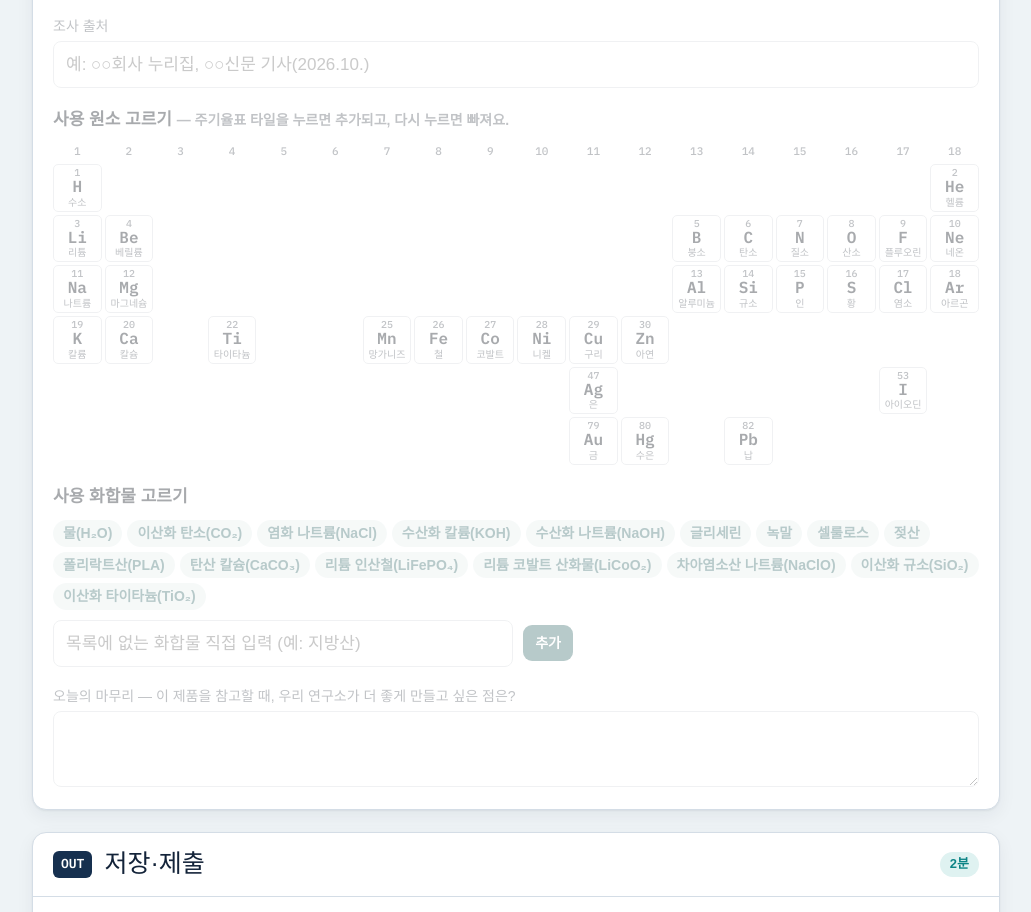
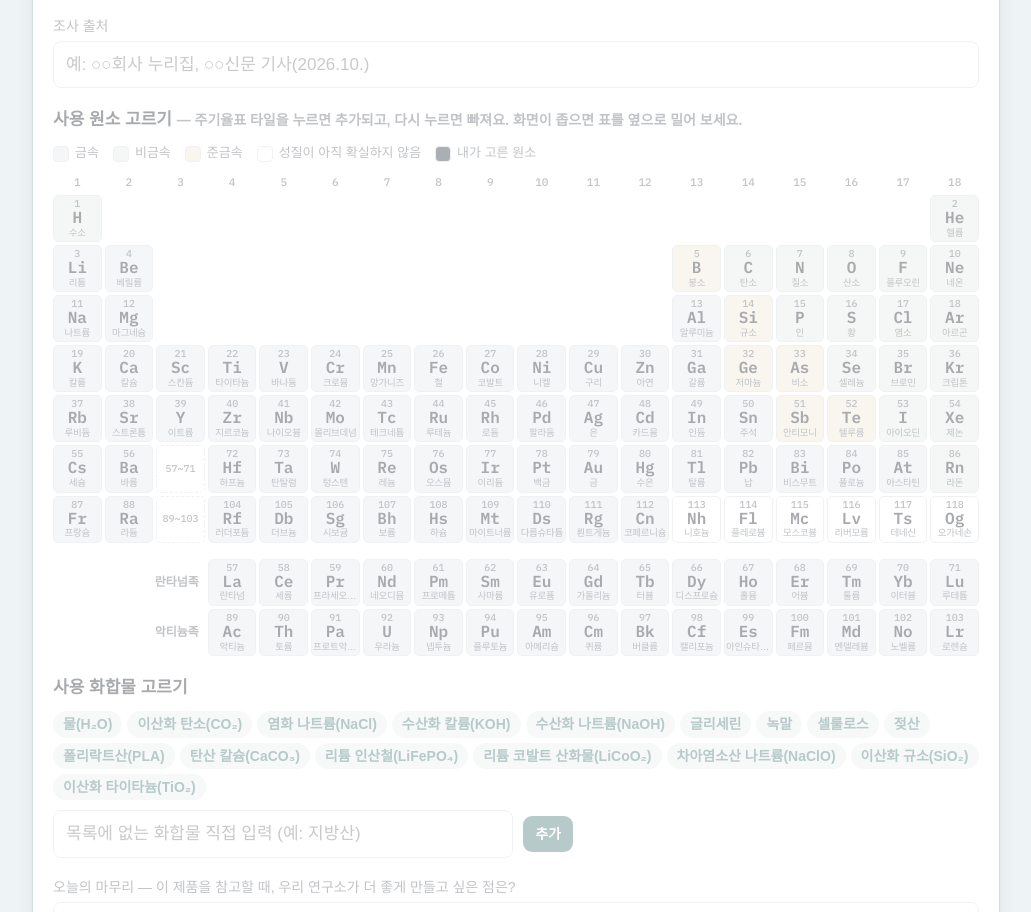
Before and after one commit to wyj828989-alt/element-lab, a plain HTML site: page index.html in a window 1280 px wide. Shown: the part 7581-8493 px from the top of the page, without its empty margins (124-1155 px from the left). Drawn offline with nearby package versions, Linux system fonts and the light colour scheme; a web font is replaced by a local one.

Commit message:
Add files via upload

```diff
--- a/index.html
+++ b/index.html
@@ -15,6 +15,7 @@
   --accent:#0d8486; --accent-ink:#ffffff; --accent-soft:#dff2f1; --navy:#16304f; --navy-ink:#ffffff;
   --signal:#c98a00; --signal-soft:#fff3d6; --ok:#1f8a4c; --ok-soft:#e1f4e8; --bad:#c23b3b; --bad-soft:#fbe6e6;
   --tile:#16304f; --tile-ink:#ffffff; --shadow:0 1px 2px rgba(19,35,57,.06),0 6px 18px rgba(19,35,57,.06);
+  --k-metal:#dfe9f7; --k-nonmetal:#d8f0df; --k-metalloid:#fae8c2;
   --paper:#ffffff; --paper-ink:#1b2430; --paper-line:#c9d3dc; --paper-accent:#0d6f71;
   --f-display:"Do Hyeon","IBM Plex Sans KR","Noto Sans KR","Malgun Gothic",sans-serif;
   --f-body:"IBM Plex Sans KR","Noto Sans KR","Malgun Gothic","Apple SD Gothic Neo",sans-serif;
@@ -24,12 +25,12 @@
   --bg:#0c1420; --surface:#132033; --surface-2:#0f1a2a; --ink:#e4ecf4; --muted:#9aabbf; --line:#28394f;
   --accent:#3cc2c0; --accent-ink:#06201f; --accent-soft:#123a3c; --navy:#1c3a5e; --navy-ink:#ffffff;
   --signal:#f0b93a; --signal-soft:#3a2f12; --ok:#4cc27d; --ok-soft:#163323; --bad:#ef6b6b; --bad-soft:#3a1a1c;
-  --tile:#2a4d78; --tile-ink:#ffffff; --shadow:0 1px 2px rgba(0,0,0,.3),0 6px 18px rgba(0,0,0,.25); color-scheme:dark;}}
+  --tile:#2a4d78; --tile-ink:#ffffff; --k-metal:#17283f; --k-nonmetal:#15302a; --k-metalloid:#33291a; --shadow:0 1px 2px rgba(0,0,0,.3),0 6px 18px rgba(0,0,0,.25); color-scheme:dark;}}
 :root[data-theme="dark"]{
   --bg:#0c1420; --surface:#132033; --surface-2:#0f1a2a; --ink:#e4ecf4; --muted:#9aabbf; --line:#28394f;
   --accent:#3cc2c0; --accent-ink:#06201f; --accent-soft:#123a3c; --navy:#1c3a5e; --navy-ink:#ffffff;
   --signal:#f0b93a; --signal-soft:#3a2f12; --ok:#4cc27d; --ok-soft:#163323; --bad:#ef6b6b; --bad-soft:#3a1a1c;
-  --tile:#2a4d78; --tile-ink:#ffffff; --shadow:0 1px 2px rgba(0,0,0,.3),0 6px 18px rgba(0,0,0,.25); color-scheme:dark;}
+  --tile:#2a4d78; --tile-ink:#ffffff; --k-metal:#17283f; --k-nonmetal:#15302a; --k-metalloid:#33291a; --shadow:0 1px 2px rgba(0,0,0,.3),0 6px 18px rgba(0,0,0,.25); color-scheme:dark;}
 *{box-sizing:border-box}
 [hidden]{display:none!important}
 body{background:var(--bg);color:var(--ink);font-family:var(--f-body);font-size:17px;line-height:1.6;}
@@ -210,13 +211,21 @@ input:focus,select:focus,textarea:focus{border-color:var(--accent);outline:none}
 .chips{display:flex;flex-wrap:wrap;gap:5px;min-height:30px}
 .chip{background:var(--accent-soft);color:var(--accent);border-radius:999px;padding:2px 10px;font-size:14px;font-weight:600;border:0;cursor:pointer}
 .chip.on{background:var(--accent);color:var(--accent-ink)}
-.ptable{display:grid;grid-template-columns:repeat(18,minmax(36px,1fr));gap:3px;min-width:690px}
-.el{border:1.5px solid var(--line);background:var(--surface);border-radius:5px;padding:2px 0 3px;text-align:center;cursor:pointer;line-height:1.1;min-height:44px}
+.ptable{display:grid;grid-template-columns:repeat(18,minmax(44px,1fr));grid-template-rows:auto repeat(7,auto) 10px auto auto;gap:3px;min-width:860px}
+.el{border:1.5px solid var(--line);background:var(--surface);border-radius:5px;padding:2px 1px 3px;text-align:center;cursor:pointer;line-height:1.1;min-height:46px;min-width:0;overflow:hidden}
+.el.k-metal{background:var(--k-metal)}
+.el.k-nonmetal{background:var(--k-nonmetal)}
+.el.k-metalloid{background:var(--k-metalloid)}
 .el em{display:block;font-style:normal;font-size:10px;color:var(--muted);font-family:var(--f-mono)}
 .el b{font-family:var(--f-mono);font-size:16px}
-.el small{display:block;font-size:10px;color:var(--muted)}
-.el.on{background:var(--tile);border-color:var(--tile)}
+.el small{display:block;font-size:9.5px;color:var(--muted);white-space:nowrap;overflow:hidden;text-overflow:ellipsis;letter-spacing:-.03em}
+.el.on{background:var(--tile);border-color:var(--tile);box-shadow:0 0 0 2px var(--signal)}
 .el.on b,.el.on em,.el.on small{color:var(--tile-ink)}
+.fslot{border:1.5px dashed var(--line);border-radius:5px;font-family:var(--f-mono);font-size:10px;color:var(--muted);display:flex;align-items:center;justify-content:center;text-align:center}
+.flabel{font-size:12px;color:var(--muted);display:flex;align-items:center;justify-content:flex-end;padding-right:6px;font-weight:600}
+.legend{display:flex;gap:14px;flex-wrap:wrap;font-size:13px;color:var(--muted)}
+.legend span{display:inline-flex;align-items:center;gap:6px}
+.legend i{width:16px;height:16px;border-radius:4px;border:1.5px solid var(--line);display:inline-block}
 .glabel{font-family:var(--f-mono);font-size:11px;color:var(--muted);text-align:center;align-self:end}
 
 /* report */
@@ -544,7 +553,8 @@ input:focus,select:focus,textarea:focus{border-color:var(--accent);outline:none}
       </div>
       <label class="f">조사 출처<input id="rd-src" type="text" data-bind="rd.src" placeholder="예: ○○회사 누리집, ○○신문 기사(2026.10.)"></label>
       <div class="q">
-        <div class="qt">사용 원소 고르기 <span class="note">— 주기율표 타일을 누르면 추가되고, 다시 누르면 빠져요.</span></div>
+        <div class="qt">사용 원소 고르기 <span class="note">— 주기율표 타일을 누르면 추가되고, 다시 누르면 빠져요. 화면이 좁으면 표를 옆으로 밀어 보세요.</span></div>
+        <div class="legend"><span><i style="background:var(--k-metal)"></i>금속</span><span><i style="background:var(--k-nonmetal)"></i>비금속</span><span><i style="background:var(--k-metalloid)"></i>준금속</span><span><i style="background:var(--surface)"></i>성질이 아직 확실하지 않음</span><span><i style="background:var(--tile)"></i>내가 고른 원소</span></div>
         <div class="tablewrap"><div class="ptable" id="ptable"></div></div>
       </div>
       <div class="q">
@@ -619,16 +629,22 @@ const AREAS = [
   ["생분해 소재","썩는 플라스틱, 친환경 포장재, 친환경 PLA 빨대",'<path d="M7 28C7 14 16 7 30 6c0 14-8 22-21 22z" fill="none" stroke="currentColor" stroke-width="2.4"/><path d="M7 28L21 15" stroke="currentColor" stroke-width="2"/>'],
   ["우리 팀만의 아이디어","위 목록에 없다면 팀이 직접 제안해 보기",'<path d="M18 4a9 9 0 0 0-5 16.5V25h10v-4.5A9 9 0 0 0 18 4z" fill="none" stroke="currentColor" stroke-width="2.4"/><path d="M14 29h8" stroke="currentColor" stroke-width="2.4"/>']
 ];
-// periodic tiles: [Z, symbol, name, period(row), group(col)]
-const ELEMENTS = [
-  [1,"H","수소",1,1],[2,"He","헬륨",1,18],
-  [3,"Li","리튬",2,1],[4,"Be","베릴륨",2,2],[5,"B","붕소",2,13],[6,"C","탄소",2,14],[7,"N","질소",2,15],[8,"O","산소",2,16],[9,"F","플루오린",2,17],[10,"Ne","네온",2,18],
-  [11,"Na","나트륨",3,1],[12,"Mg","마그네슘",3,2],[13,"Al","알루미늄",3,13],[14,"Si","규소",3,14],[15,"P","인",3,15],[16,"S","황",3,16],[17,"Cl","염소",3,17],[18,"Ar","아르곤",3,18],
-  [19,"K","칼륨",4,1],[20,"Ca","칼슘",4,2],[26,"Fe","철",4,8],[29,"Cu","구리",4,11],[30,"Zn","아연",4,12],
-  [47,"Ag","은",5,11],[53,"I","아이오딘",5,17],
-  [22,"Ti","타이타늄",4,4],[25,"Mn","망가니즈",4,7],[27,"Co","코발트",4,9],[28,"Ni","니켈",4,10],
-  [79,"Au","금",6,11],[80,"Hg","수은",6,12],[82,"Pb","납",6,14]
-];
+// full periodic table: [Z, symbol, name, gridRow, gridCol] (row 1 = group labels, rows 2-8 = periods 1-7, rows 10-11 = f-block)
+const EL_SYMS="H He Li Be B C N O F Ne Na Mg Al Si P S Cl Ar K Ca Sc Ti V Cr Mn Fe Co Ni Cu Zn Ga Ge As Se Br Kr Rb Sr Y Zr Nb Mo Tc Ru Rh Pd Ag Cd In Sn Sb Te I Xe Cs Ba La Ce Pr Nd Pm Sm Eu Gd Tb Dy Ho Er Tm Yb Lu Hf Ta W Re Os Ir Pt Au Hg Tl Pb Bi Po At Rn Fr Ra Ac Th Pa U Np Pu Am Cm Bk Cf Es Fm Md No Lr Rf Db Sg Bh Hs Mt Ds Rg Cn Nh Fl Mc Lv Ts Og".split(" ");
+const EL_NAMES="수소 헬륨 리튬 베릴륨 붕소 탄소 질소 산소 플루오린 네온 나트륨 마그네슘 알루미늄 규소 인 황 염소 아르곤 칼륨 칼슘 스칸듐 타이타늄 바나듐 크로뮴 망가니즈 철 코발트 니켈 구리 아연 갈륨 저마늄 비소 셀레늄 브로민 크립톤 루비듐 스트론튬 이트륨 지르코늄 나이오븀 몰리브데넘 테크네튬 루테늄 로듐 팔라듐 은 카드뮴 인듐 주석 안티모니 텔루륨 아이오딘 제논 세슘 바륨 란타넘 세륨 프라세오디뮴 네오디뮴 프로메튬 사마륨 유로퓸 가돌리늄 터븀 디스프로슘 홀뮴 어븀 툴륨 이터븀 루테튬 하프늄 탄탈럼 텅스텐 레늄 오스뮴 이리듐 백금 금 수은 탈륨 납 비스무트 폴로늄 아스타틴 라돈 프랑슘 라듐 악티늄 토륨 프로트악티늄 우라늄 넵투늄 플루토늄 아메리슘 퀴륨 버클륨 캘리포늄 아인슈타이늄 페르뮴 멘델레븀 노벨륨 로렌슘 러더포듐 더브늄 시보귬 보륨 하슘 마이트너륨 다름슈타튬 뢴트게늄 코페르니슘 니호늄 플레로븀 모스코븀 리버모륨 테네신 오가네손".split(" ");
+const NONMETALS=["H","He","C","N","O","F","Ne","P","S","Cl","Ar","Se","Br","Kr","I","Xe","Rn"];
+const METALLOIDS=["B","Si","Ge","As","Sb","Te"];
+const ELEMENTS = EL_SYMS.map((sym,i)=>{
+  const z=i+1;let row,col;
+  if(z<=2){row=1;col=z===1?1:18;}
+  else if(z<=18){const k=(z-3)%8;row=z<=10?2:3;col=k<2?k+1:k+11;}
+  else if(z<=54){row=z<=36?4:5;col=(z<=36?z-18:z-36);}
+  else if(z>=57&&z<=71){row=9;col=z-57+4;}
+  else if(z>=89&&z<=103){row=10;col=z-89+4;}
+  else{const base=z<=86?54:86;row=z<=86?6:7;const k=z-base;col=k<=2?k:k-14;}
+  return [z,sym,EL_NAMES[i],row,col];
+});
+function elKind(sym,z){if(z>=113)return "unknown";return NONMETALS.includes(sym)?"nonmetal":METALLOIDS.includes(sym)?"metalloid":"metal";}
 const COMPOUNDS = ["물(H₂O)","이산화 탄소(CO₂)","염화 나트륨(NaCl)","수산화 칼륨(KOH)","수산화 나트륨(NaOH)","글리세린","녹말","셀룰로스","젖산","폴리락트산(PLA)","탄산 칼슘(CaCO₃)","리튬 인산철(LiFePO₄)","리튬 코발트 산화물(LiCoO₂)","차아염소산 나트륨(NaClO)","이산화 규소(SiO₂)","이산화 타이타늄(TiO₂)"];
 const SEARCH_TIPS = [["수질 오염","정수 필터 활성탄 성분"],["미세플라스틱","생분해 섬유 라이오셀 원료"],["친환경 세제","식물성 친환경 세제 성분"],["배터리·에너지 저장","전기차 LFP 배터리 성분"],["생분해 소재","PLA 빨대 원료"]];
 const LOGO_SYMS = ["H","C","N","O","Na","Mg","Al","Si","Cl","K","Ca","Fe","Cu","Ag","Au","Li"];
@@ -977,7 +993,11 @@ function areaLabel(){return S.s0.area==="우리 팀만의 아이디어"?(S.s0.cu
 function renderPT(){
   const pt=$("#ptable");let html="";
   for(let g=1;g<=18;g++)html+=`<div class="glabel" style="grid-row:1;grid-column:${g}">${g}</div>`;
-  ELEMENTS.forEach(([z,s,n,p,g])=>{html+=`<button class="el ${S.rd.els.includes(s)?"on":""}" data-el="${s}" style="grid-row:${p+1};grid-column:${g}" aria-pressed="${S.rd.els.includes(s)}"><em>${z}</em><b>${s}</b><small>${n}</small></button>`;});
+  html+=`<div class="fslot" style="grid-row:7;grid-column:3">57~71</div><div class="fslot" style="grid-row:8;grid-column:3">89~103</div>`;
+  html+=`<div class="fgap" style="grid-row:9;grid-column:1/19"></div>`;
+  html+=`<div class="flabel" style="grid-row:10;grid-column:1/4">란타넘족</div><div class="flabel" style="grid-row:11;grid-column:1/4">악티늄족</div>`;
+  ELEMENTS.forEach(([z,s,n,r,c])=>{const on=S.rd.els.includes(s);const gr=r<=7?r+1:r+1;
+    html+=`<button class="el k-${elKind(s,z)} ${on?"on":""}" data-el="${s}" title="${z} ${n}(${s})" style="grid-row:${gr};grid-column:${c}" aria-pressed="${on}"><em>${z}</em><b>${s}</b><small>${n}</small></button>`;});
   pt.innerHTML=html;
 }
 $("#ptable").addEventListener("click",e=>{const b=e.target.closest("[data-el]");if(!b)return;const s=b.dataset.el;
```
